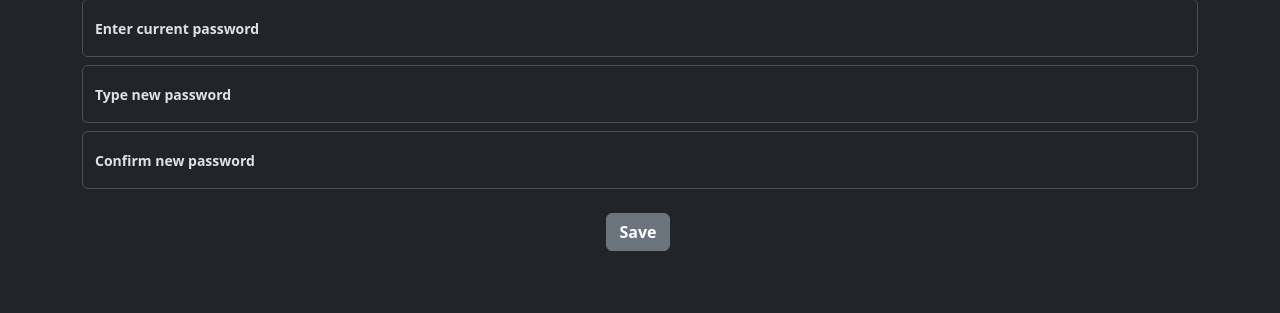
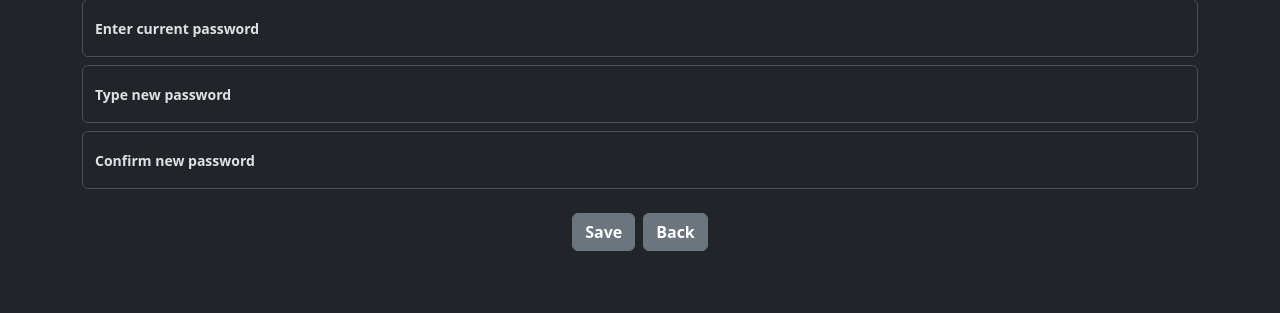
Before and after one commit to HirotakaDango/Chat-Forum, a PHP site: page /setting.php in a window 1280 px wide. Shown: the part 137-450 px from the top of the page. Run offline with PHP 8.4, Linux system fonts and the light colour scheme; the visitor is signed in with stand-in values (Sample User, id 1).

Commit message:
Add files via upload

```diff
--- a/setting.php
+++ b/setting.php
@@ -97,7 +97,7 @@ if ($_SERVER['REQUEST_METHOD'] === 'POST') {
           <header class="d-flex justify-content-center py-3">
             <ul class="nav nav-pills">
               <li class="nav-item"><button type="submit" class="btn btn-secondary me-1 fw-bold" name="submit">Save</button></li>
-              <li class="nav-item d-md-none d-lg-none"><a href="setting.php" class="btn btn-secondary ms-1 fw-bold">Back</a></li>
+              <li class="nav-item"><a href="index.php" class="btn btn-secondary ms-1 fw-bold">Back</a></li>
             </ul>
           </header>
         </div>
```
